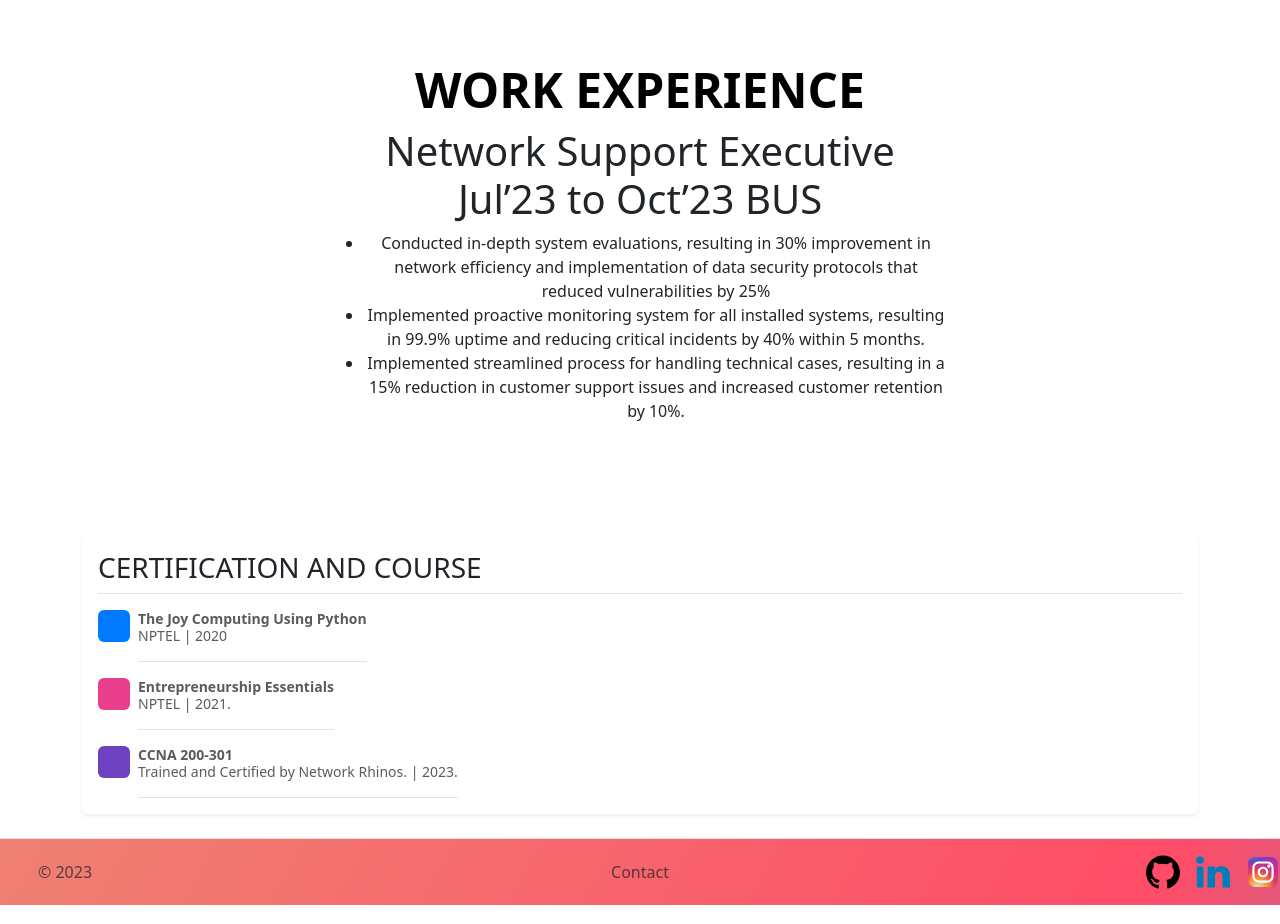
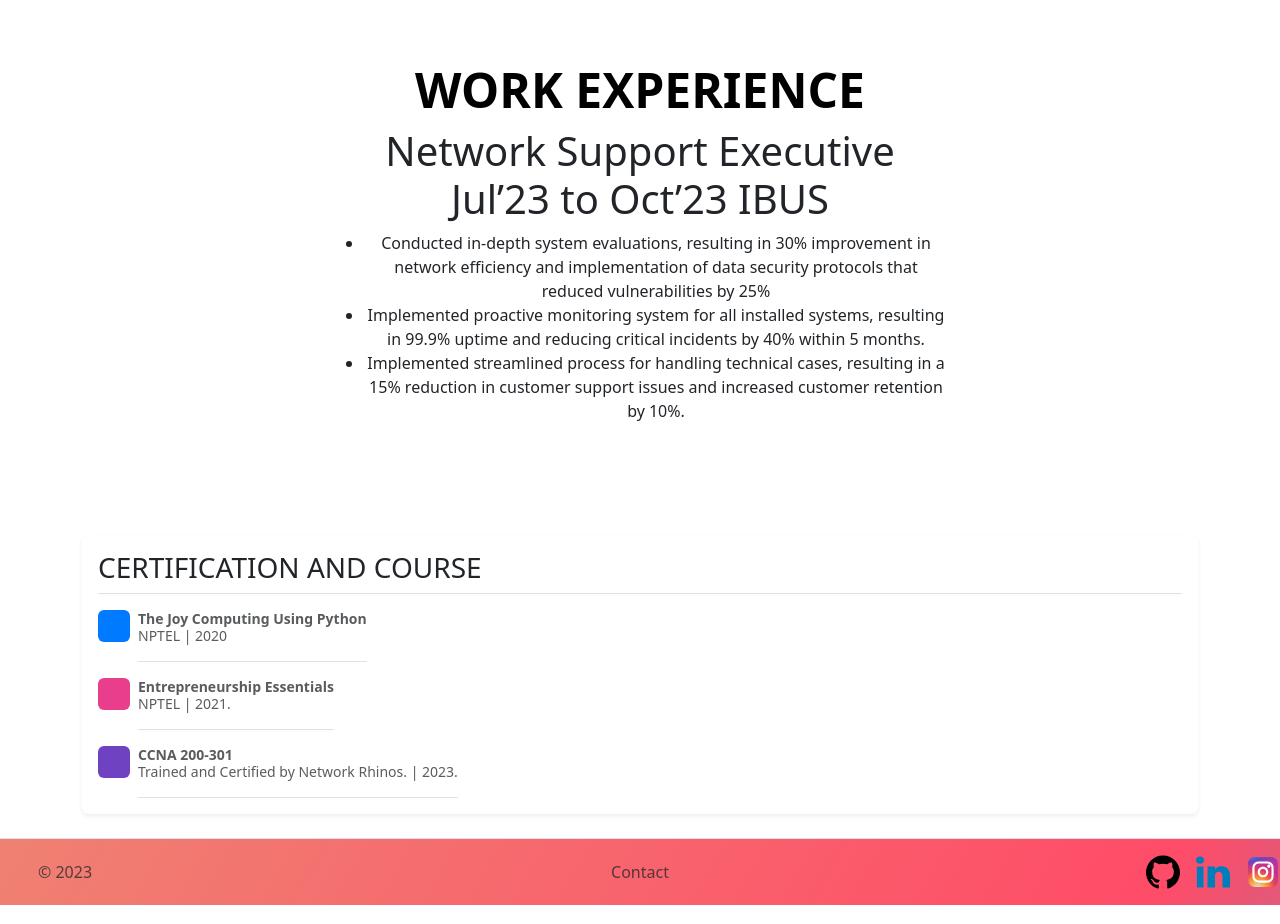
Before and after one commit to lone-wolf-driod/MyResume-2, a plain HTML site: page index.html in a window 1280 px wide. Shown: the part 1980-2904 px from the top of the page. Drawn offline with nearby package versions, Linux system fonts and the light colour scheme.

Commit message:
Update index.html
Missing I in Ibus

```diff
--- a/index.html
+++ b/index.html
@@ -293,7 +293,7 @@
     <div class="px-4 py-5 my-5 text-center">
         <h1 class="display-5 fw-bold text-body-emphasis">WORK EXPERIENCE</h1>
         <div class="col-lg-6 mx-auto">
-          <h2 class="display-6 fw-normal">Network Support Executive Jul’23 to Oct’23 BUS</h2
+          <h2 class="display-6 fw-normal">Network Support Executive Jul’23 to Oct’23 IBUS</h2
             >
           <UL>
             <li>
```
